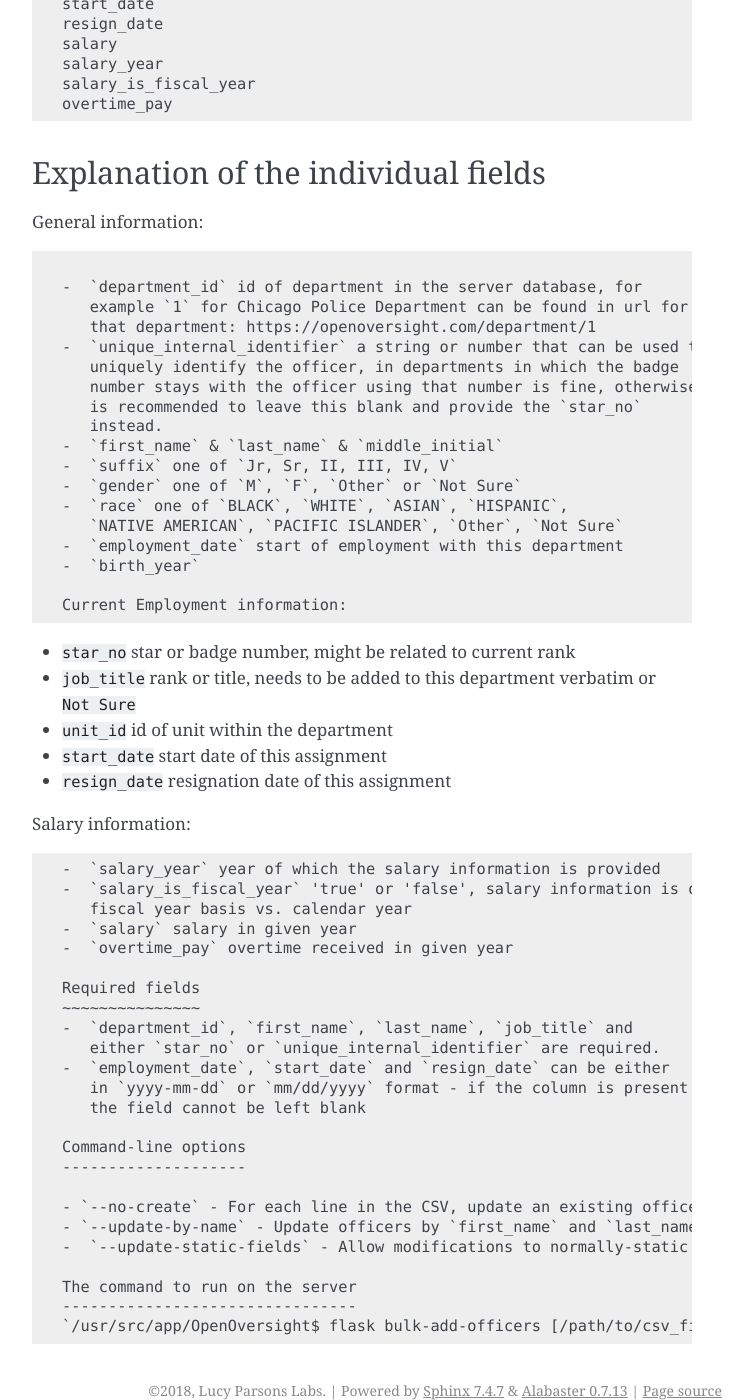
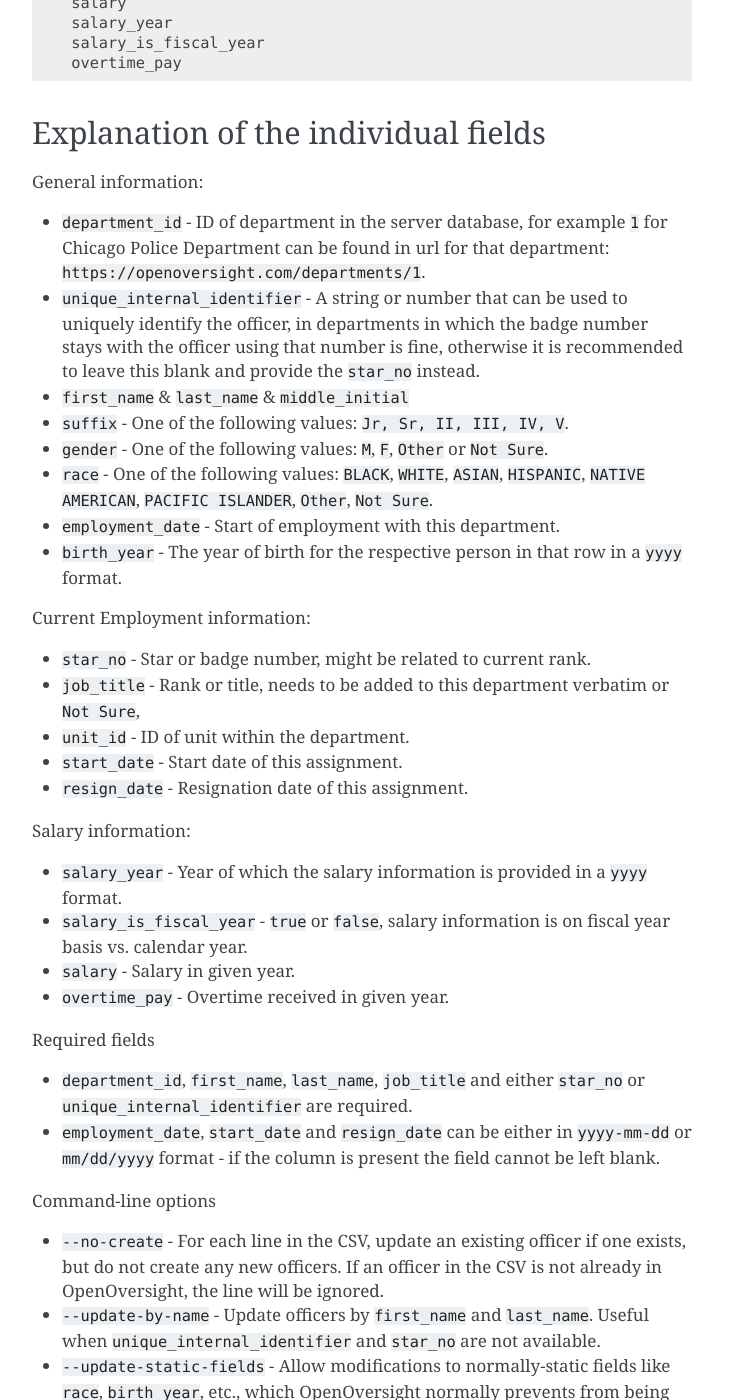
Before and after one commit to lucyparsons/OpenOversight, a Sphinx documentation site: the page built from docs/bulk_upload.md, in a window 1280 px wide and 1400 px high, scrolled down 881 px. Shown: the whole window, without its empty margins (388-1140 px from the left). Built offline with Sphinx 7.4.7, drawn with Linux system fonts in a browser that asks for light colours; some of the changed text lies outside the part shown.

Commit message:
Update bulk_upload.md

````diff
--- a/docs/bulk_upload.md
+++ b/docs/bulk_upload.md
@@ -19,82 +19,67 @@ Preparation steps
 Layout of the csv file
 ----------------------
 The csv file can have the following fields:
+```
+ department_id
+ unique_internal_identifier
+ first_name
+ last_name
+ middle_initial
+ suffix
+ gender
+ race
+ employment_date
+ birth_year
+ star_no
+ job_title
+ unit_id
+ start_date
+ resign_date
+ salary
+ salary_year
+ salary_is_fiscal_year
+ overtime_pay
+```
 
-::
-
-    department_id
-    unique_internal_identifier
-    first_name
-    last_name
-    middle_initial
-    suffix
-    gender
-    race
-    employment_date
-    birth_year
-    star_no
-    job_title
-    unit_id
-    start_date
-    resign_date
-    salary
-    salary_year
-    salary_is_fiscal_year
-    overtime_pay
 
 Explanation of the individual fields
 ------------------------------------
 
 General information:
-~~~~~~~~~~~~~~~~~~~~
-
--  `department_id` id of department in the server database, for
-   example `1` for Chicago Police Department can be found in url for
-   that department: https://openoversight.com/department/1
--  `unique_internal_identifier` a string or number that can be used to
-   uniquely identify the officer, in departments in which the badge
-   number stays with the officer using that number is fine, otherwise it
-   is recommended to leave this blank and provide the `star_no`
-   instead.
--  `first_name` & `last_name` & `middle_initial`
--  `suffix` one of `Jr, Sr, II, III, IV, V`
--  `gender` one of `M`, `F`, `Other` or `Not Sure`
--  `race` one of `BLACK`, `WHITE`, `ASIAN`, `HISPANIC`,
-   `NATIVE AMERICAN`, `PACIFIC ISLANDER`, `Other`, `Not Sure`
--  `employment_date` start of employment with this department
--  `birth_year`
+- `department_id` - ID of department in the server database, for example `1` for Chicago Police Department can be found in
+   url for that department: `https://openoversight.com/departments/1`.
+- `unique_internal_identifier` - A string or number that can be used to uniquely identify the officer, in departments in
+   which the badge number stays with the officer using that number is fine, otherwise it is recommended to leave this
+   blank and provide the `star_no` instead.
+- `first_name` & `last_name` & `middle_initial`
+- `suffix` - One of the following values: `Jr, Sr, II, III, IV, V`.
+- `gender` - One of the following values: `M`, `F`, `Other` or `Not Sure`.
+- `race` - One of the following values: `BLACK`, `WHITE`, `ASIAN`, `HISPANIC`, `NATIVE AMERICAN`, `PACIFIC ISLANDER`, `Other`, `Not Sure`.
+- `employment_date` - Start of employment with this department.
+- `birth_year` - The year of birth for the respective person in that row in a `yyyy` format.
 
 Current Employment information:
-~~~~~~~~~~~~~~~~~~~~~~~~~~~~~~~
--  `star_no` star or badge number, might be related to current rank
--  `job_title` rank or title, needs to be added to this department
-   verbatim or `Not Sure`
--  `unit_id` id of unit within the department
--  `start_date` start date of this assignment
--  `resign_date` resignation date of this assignment
+- `star_no` - Star or badge number, might be related to current rank.
+- `job_title` - Rank or title, needs to be added to this department verbatim or `Not Sure`,
+- `unit_id` - ID of unit within the department.
+- `start_date` - Start date of this assignment.
+- `resign_date` - Resignation date of this assignment.
 
 Salary information:
-~~~~~~~~~~~~~~~~~~~
--  `salary_year` year of which the salary information is provided
--  `salary_is_fiscal_year` 'true' or 'false', salary information is on
-   fiscal year basis vs. calendar year
--  `salary` salary in given year
--  `overtime_pay` overtime received in given year
+- `salary_year` - Year of which the salary information is provided in a `yyyy` format.
+- `salary_is_fiscal_year` - `true` or `false`, salary information is on fiscal year basis vs. calendar year.
+- `salary` - Salary in given year.
+- `overtime_pay` - Overtime received in given year.
 
 Required fields
-~~~~~~~~~~~~~~~
--  `department_id`, `first_name`, `last_name`, `job_title` and
-   either `star_no` or `unique_internal_identifier` are required.
--  `employment_date`, `start_date` and `resign_date` can be either
-   in `yyyy-mm-dd` or `mm/dd/yyyy` format - if the column is present
-   the field cannot be left blank
+- `department_id`, `first_name`, `last_name`, `job_title` and either `star_no` or `unique_internal_identifier` are required.
+- `employment_date`, `start_date` and `resign_date` can be either in `yyyy-mm-dd` or `mm/dd/yyyy` format - if the column is present
+   the field cannot be left blank.
 
 Command-line options
---------------------
-
 - `--no-create` - For each line in the CSV, update an existing officer if one exists, but do not create any new officers. If an officer in the CSV is not already in OpenOversight, the line will be ignored.
 - `--update-by-name` - Update officers by `first_name` and `last_name`. Useful when `unique_internal_identifier` and `star_no` are not available.
--  `--update-static-fields` - Allow modifications to normally-static fields like `race`, `birth_year`, etc, which OpenOversight normally prevents from being modified. Values in the database will be overwritten with values in the CSV.
+- `--update-static-fields` - Allow modifications to normally-static fields like `race`, `birth_year`, etc., which OpenOversight normally prevents from being modified. Values in the database will be overwritten with values in the CSV.
 
 The command to run on the server
 --------------------------------
````
